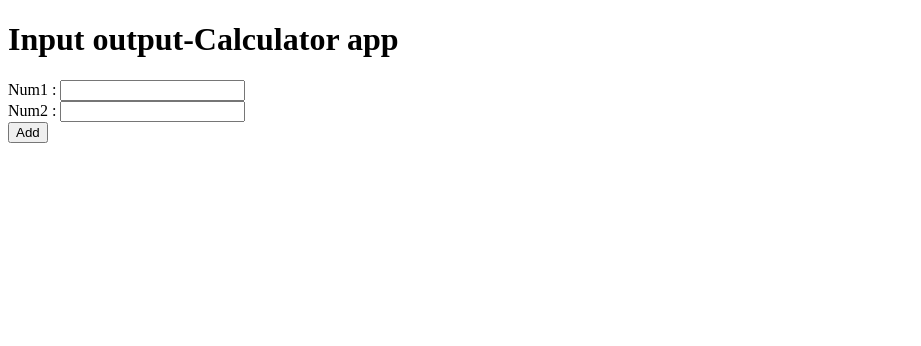
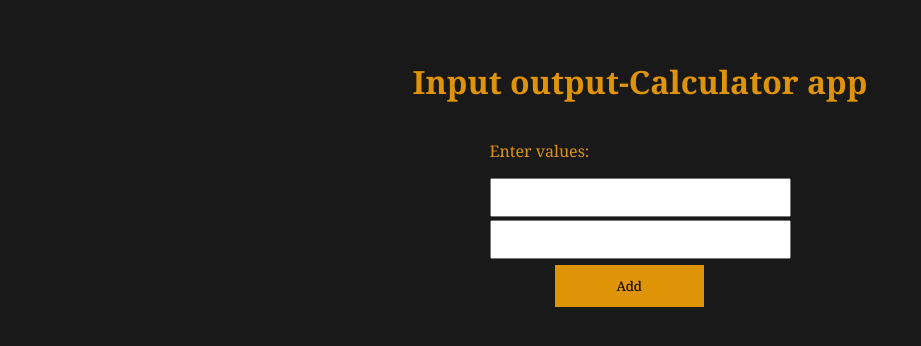
Before and after one commit to aneeshaanwar098/calculator-app, a plain HTML site: page index.html in a window 1280 px wide. Shown: the whole page, without its empty margins (0-921 px from the left). Drawn offline with Linux system fonts and the light colour scheme.

Commit message:
calculator app

```diff
--- a/index.html
+++ b/index.html
@@ -4,17 +4,26 @@
     <meta charset="UTF-8">
     <meta name="viewport" content="width=device-width, initial-scale=1.0">
     <title>Document</title>
+    <link rel="stylesheet" href="./styles.css">
 </head>
 <body>
     <h1>Input output-Calculator app</h1>
-    <form onsubmit="doSum(event)">
-    Num1 : <input type="number" id="Num1" required step="0.0001">
-    <br>
-    Num2 : <input type="number" id="Num2" required step="0.0001">
-    <br>
-    <button type="submit">Add</button>
-    </form>
-<h3 id="resultWindow"></h3>
+    <div class="mainbody">
+
+        <form onsubmit="doSum(event)">
+            <p>Enter values:</p>
+         <input type="number" id="Num1" required step="0.0001">
+        <br>
+        <input type="number" id="Num2" required step="0.0001">
+        <br>
+        <button type="submit">Add</button>
+        <p id="resultWindow"></p>
+        </form>
+
+    </div>
+
+
+
 
 
     <script src="./script.mjs"></script>
--- /dev/null
+++ b/styles.css
@@ -0,0 +1,34 @@
+body{
+    background-color: #191919;
+}
+h1{
+    display: flex;
+    justify-content: center;
+    color: rgb(223, 147, 7);
+    font-family: Georgia, 'Times New Roman', Times, serif;
+    margin-top: 60px;
+}
+#Num1{
+    padding: 10px 60px 10px 60px;
+}
+#Num2{
+    padding: 10px 60px 10px 60px;
+    margin-top: 3px;
+}
+button{
+    padding: 10px 60px 10px 60px;
+    margin: 6px 0px 0 65px;
+    background-color: rgb(223, 147, 7);
+    border: 2px solid rgb(223, 147, 7);
+    font-family: Georgia, 'Times New Roman', Times, serif;
+}
+.mainbody{
+    display: flex;
+    justify-content: center;
+    justify-content: space-evenly;
+    gap: 5px;
+}
+p{
+    color: rgb(223, 147, 7) ;
+    font-family: Georgia, 'Times New Roman', Times, serif;
+}
```
